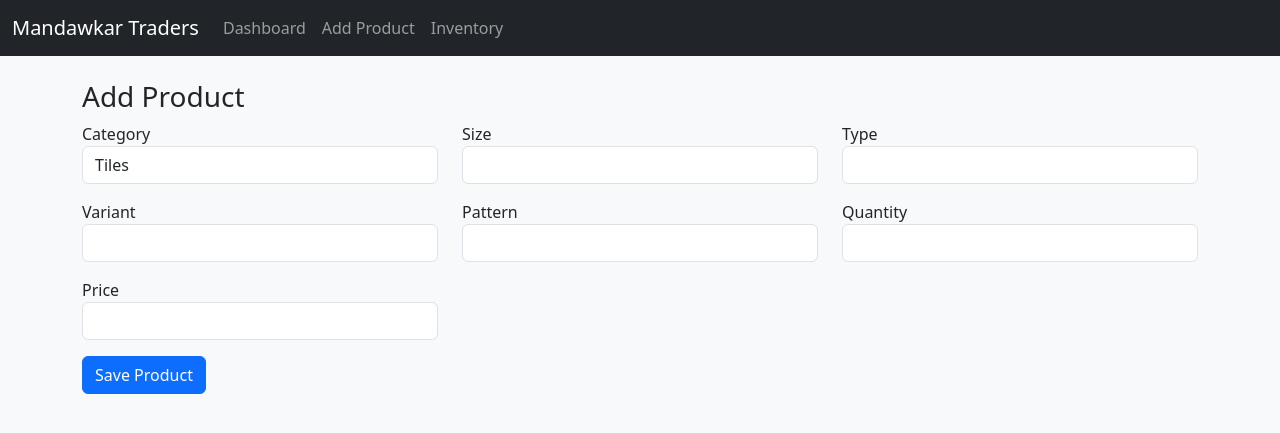
After one commit to Nakul-MMC/mandawkar-inventory, a Flask app: page /add-product in a window 1280 px wide. The commit adds this page. Shown: the top 433 px of the page. Run offline with Flask 3, Linux system fonts and the light colour scheme.

Commit message:
Phase 2: Product add and inventory routes working

```diff
--- a/app.py
+++ b/app.py
@@ -1,11 +1,14 @@
-from flask import Flask, render_template
+from flask import Flask, render_template, request, redirect, url_for
+from datetime import datetime
 from utils.db import create_tables, get_connection
 
 app = Flask(__name__)
 
-# Create DB tables on app start
+# Create DB tables on startup
 create_tables()
 
+
+# ---------------- DASHBOARD ----------------
 @app.route("/")
 def dashboard():
     conn = get_connection()
@@ -25,5 +28,58 @@ def dashboard():
         total_value=round(total_value, 2)
     )
 
+
+# ---------------- ADD PRODUCT ----------------
+@app.route("/add-product", methods=["GET", "POST"])
+def add_product():
+    if request.method == "POST":
+        category = request.form["category"]
+        size = request.form.get("size")
+        type_ = request.form.get("type")
+        variant = request.form.get("variant")
+        pattern = request.form.get("pattern")
+        quantity = int(request.form["quantity"])
+        price = float(request.form["price"])
+
+        conn = get_connection()
+        cursor = conn.cursor()
+
+        cursor.execute("""
+            INSERT INTO products
+            (category, size, type, variant, pattern, quantity, price, last_updated)
+            VALUES (?, ?, ?, ?, ?, ?, ?, ?)
+        """, (
+            category,
+            size,
+            type_,
+            variant,
+            pattern,
+            quantity,
+            price,
+            datetime.now().strftime("%Y-%m-%d %H:%M:%S")
+        ))
+
+        conn.commit()
+        conn.close()
+
+        return redirect(url_for("inventory"))
+
+    return render_template("add_product.html")
+
+
+# ---------------- INVENTORY LIST ----------------
+@app.route("/inventory")
+def inventory():
+    conn = get_connection()
+    cursor = conn.cursor()
+
+    cursor.execute("SELECT * FROM products")
+    products = cursor.fetchall()
+
+    conn.close()
+
+    return render_template("inventory.html", products=products)
+
+
 if __name__ == "__main__":
     app.run(debug=True)
--- /dev/null
+++ b/templates/add_product.html
@@ -0,0 +1,51 @@
+{% extends "base.html" %}
+
+{% block content %}
+<h3>Add Product</h3>
+
+<form method="POST">
+  <div class="row">
+    <div class="col-md-4 mb-3">
+      <label>Category</label>
+      <select name="category" class="form-control" required>
+        <option>Tiles</option>
+        <option>Granite</option>
+        <option>Kadappa</option>
+        <option>Chemicals</option>
+      </select>
+    </div>
+
+    <div class="col-md-4 mb-3">
+      <label>Size</label>
+      <input name="size" class="form-control">
+    </div>
+
+    <div class="col-md-4 mb-3">
+      <label>Type</label>
+      <input name="type" class="form-control">
+    </div>
+
+    <div class="col-md-4 mb-3">
+      <label>Variant</label>
+      <input name="variant" class="form-control">
+    </div>
+
+    <div class="col-md-4 mb-3">
+      <label>Pattern</label>
+      <input name="pattern" class="form-control">
+    </div>
+
+    <div class="col-md-4 mb-3">
+      <label>Quantity</label>
+      <input name="quantity" type="number" class="form-control" required>
+    </div>
+
+    <div class="col-md-4 mb-3">
+      <label>Price</label>
+      <input name="price" type="number" step="0.01" class="form-control" required>
+    </div>
+  </div>
+
+  <button class="btn btn-primary">Save Product</button>
+</form>
+{% endblock %}
--- a/templates/base.html
+++ b/templates/base.html
@@ -8,10 +8,23 @@
 </head>
 <body>
 
-<nav class="navbar navbar-dark bg-dark">
-    <div class="container-fluid">
-        <span class="navbar-brand mb-0 h1">Mandawkar Traders – Inventory</span>
+<nav class="navbar navbar-expand-lg navbar-dark bg-dark">
+  <div class="container-fluid">
+    <a class="navbar-brand" href="/">Mandawkar Traders</a>
+    <div class="collapse navbar-collapse">
+      <ul class="navbar-nav me-auto mb-2 mb-lg-0">
+        <li class="nav-item">
+          <a class="nav-link" href="/">Dashboard</a>
+        </li>
+        <li class="nav-item">
+          <a class="nav-link" href="/add-product">Add Product</a>
+        </li>
+        <li class="nav-item">
+          <a class="nav-link" href="/inventory">Inventory</a>
+        </li>
+      </ul>
     </div>
+  </div>
 </nav>
 
 <div class="container mt-4">
```
Also changed, not shown: templates/inventory.html (added, +34 -0 lines), utils/db.py (+11 -12 lines), db.sqlite3.
